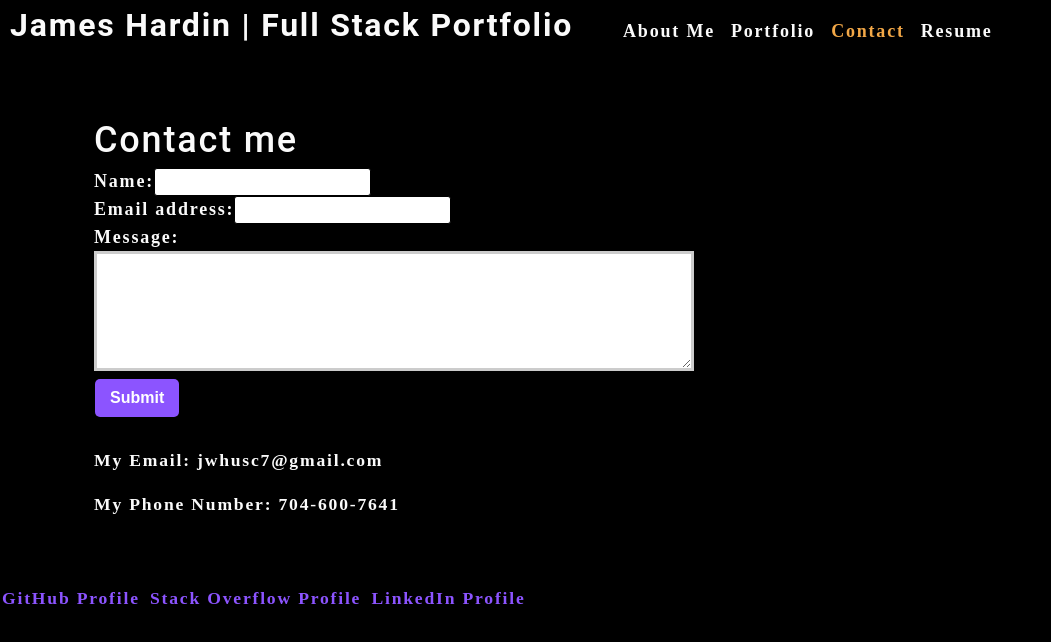
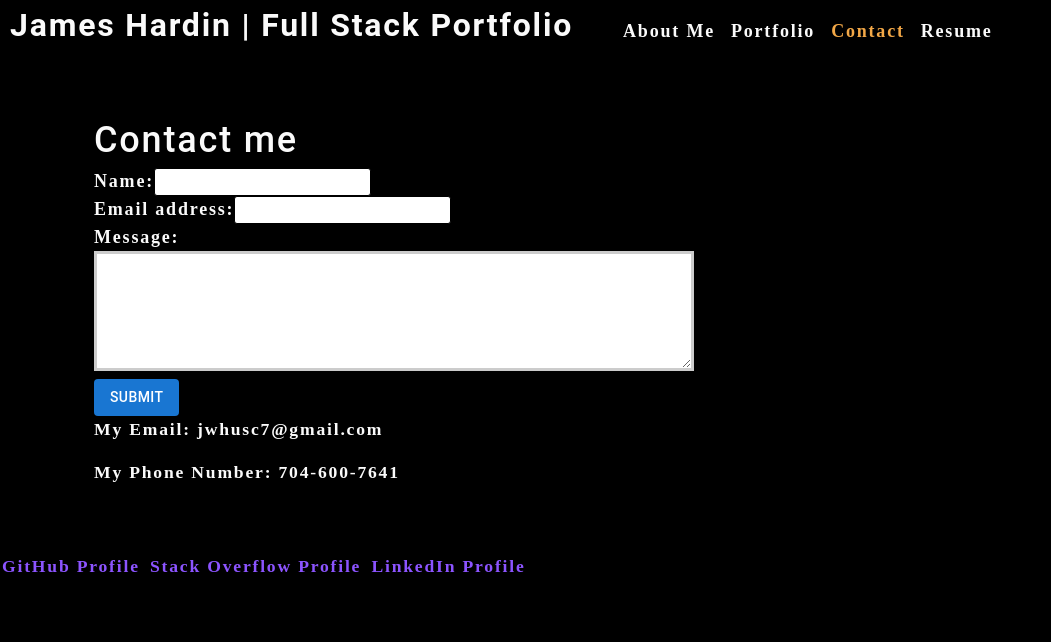
Before and after one commit to JamesHardin02/JamesHardin-Full-Stack-Portfolio, a React (Create React App) app: page / in a window 1280 px wide. Both pictures are taken after a click on the item "Contact". Shown: the top 642 px of the page, without its empty margins (0-1051 px from the left). Built offline with nearby package versions, Linux system fonts and the light colour scheme.

Commit message:
replaced html button with material ui button

```diff
--- a/package.json
+++ b/package.json
@@ -3,6 +3,9 @@
   "version": "0.1.0",
   "private": true,
   "dependencies": {
+    "@emotion/react": "^11.9.3",
+    "@emotion/styled": "^11.9.3",
+    "@mui/material": "^5.8.5",
     "@testing-library/jest-dom": "^5.16.4",
     "@testing-library/react": "^13.3.0",
     "@testing-library/user-event": "^13.5.0",
--- a/src/components/Contact/index.js
+++ b/src/components/Contact/index.js
@@ -1,5 +1,5 @@
 import React, { useState } from 'react';
-
+import Button from '@mui/material/Button'
 import { validateEmail } from '../../utils/helpers';
 
 function ContactForm() {
@@ -55,7 +55,10 @@ function ContactForm() {
             <p className="error-text">{errorMessage}</p>
           </div>
         )}
-        <button data-testid="button" type="submit">Submit</button>
+        <Button
+        type="submit"
+        variant='contained'
+        > Submit </Button>
       </form>
       <article>
         <p>
```
Also changed, not shown: 1 other file (tests, documents, lock files or other folders).
